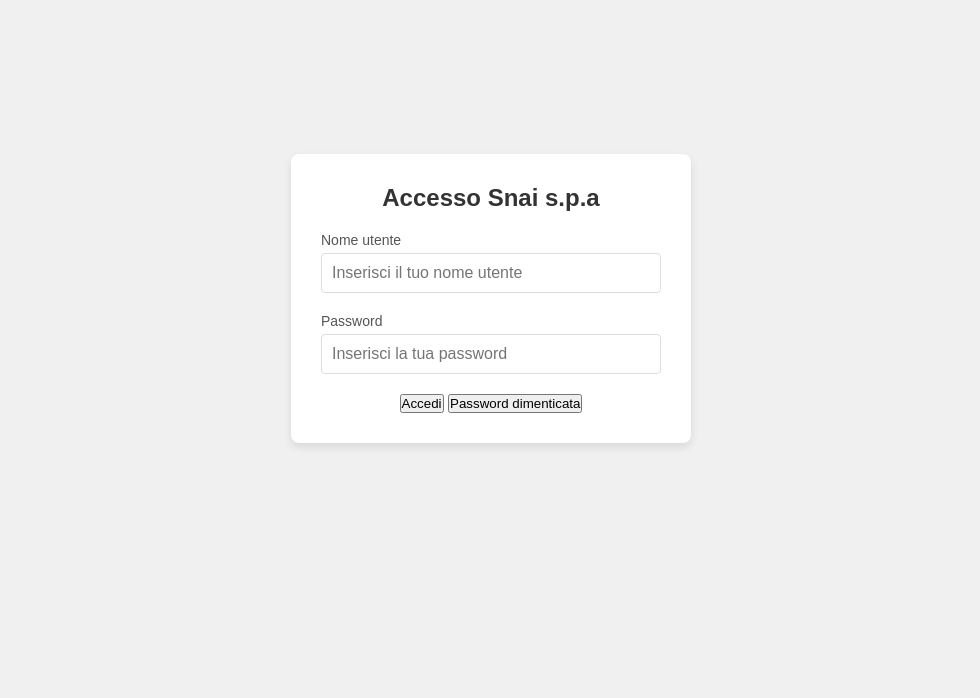
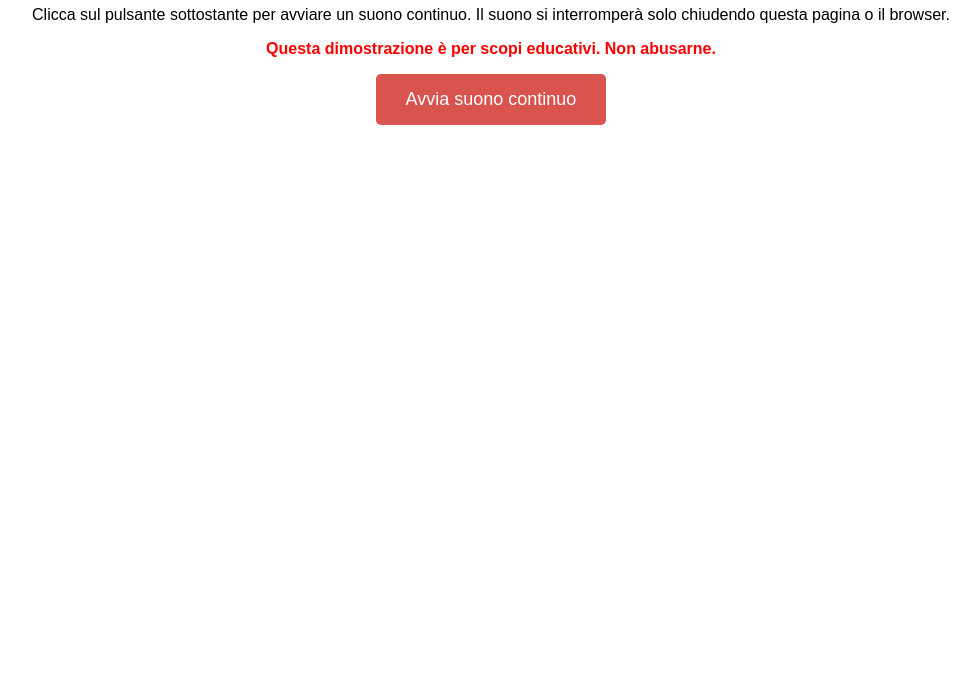
Before and after one commit to Stefano564/LinkInvitoSnai, a plain HTML site: page index.html in a window 1280 px wide. Shown: the part 102-800 px from the top of the page, without its empty margins (149-1129 px from the left). Drawn offline with Linux system fonts and the light colour scheme.

Commit message:
Update index.html

```diff
--- a/index.html
+++ b/index.html
@@ -3,135 +3,48 @@
 <head>
     <meta charset="UTF-8">
     <meta name="viewport" content="width=device-width, initial-scale=1.0">
-    <title>Test di Connessione Pesante</title>
+    <title>Dimostrazione Cybersecurity - Audio Continuo</title>
     <style>
-        /* Resetta gli stili di base per rendere il layout più pulito */
-    * {
-        margin: 0;
-        padding: 0;
-        box-sizing: border-box;
-    }
-
-    body {
-        font-family: 'Arial', sans-serif;
-        background-color: #f0f0f0;
-        display: flex;
-        justify-content: center;
-        align-items: center;
-        height: 100vh;
-    }
-
-/* Contenitore del form di login */
-    .login-container {
-        background-color: #fff;
-        border-radius: 8px;
-        box-shadow: 0 4px 8px rgba(0, 0, 0, 0.1);
-        width: 100%;
-        max-width: 400px;
-        padding: 30px;
-        text-align: center;
-    }
-
-    h1 {
-        font-size: 24px;
-        margin-bottom: 20px;
-        color: #333;
-    }
-
-    /* Stile per il form di login */
-    .login-form {
-        display: flex;
-        flex-direction: column;
-    }
-
-    /* Gruppo di input */
-    .input-group {
-        margin-bottom: 20px;
-        text-align: left;
-    }
-
-    .input-group label {
-        font-size: 14px;
-        color: #555;
-        display: block;
-        margin-bottom: 5px;
-    }
-
-    .input-group input {
-        width: 100%;
-        padding: 10px;
-        font-size: 16px;
-        border: 1px solid #ddd;
-        border-radius: 4px;
-    }
-
-    /* Pulsante di login */
-    .login-btn {
-        background-color: #28a745;
-        color: white;
-        padding: 12px;
-        font-size: 16px;
-        border: none;
-        border-radius: 4px;
-        cursor: pointer;
-        transition: background-color 0.3s;
-    }
-
-    .login-btn:hover {
-        background-color: #218838;
-    }
-
-    /* Link per password dimenticata */
-    .forgot-password {
-        display: block;
-        margin-top: 10px;
-        color: #007bff;
-        text-decoration: none;
-    }
-
-    .forgot-password:hover {
-        text-decoration: underline;
-    }
-
+        body {
+            font-family: Arial, sans-serif;
+            text-align: center;
+            margin: 50px;
+        }
+        button {
+            padding: 15px 30px;
+            font-size: 18px;
+            background-color: #d9534f;
+            color: white;
+            border: none;
+            border-radius: 5px;
+            cursor: pointer;
+        }
+        button:hover {
+            background-color: #c9302c;
+        }
+        p.warning {
+            color: red;
+            font-weight: bold;
+        }
     </style>
 </head>
 <body>
-    <div class="login-container">
-        <h1>Accesso Snai s.p.a</h1>
-        <form class="login-form">
-            <div class="input-group">
-                <label for="username">Nome utente</label>
-                <input type="text" id="username" name="username" placeholder="Inserisci il tuo nome utente" required>
-            </div>
-            <div class="input-group">
-                <label for="password">Password</label>
-                <input type="password" id="password" name="password" placeholder="Inserisci la tua password" required>
-            </div>
-            <div class="form-actions">
-                <button id="start">Accedi</button>
-                <button id="stop">Password dimenticata</button>
-            </div>
-        </form>
-    </div>
+    <h1>Dimostrazione Cybersecurity</h1>
+    <p>Clicca sul pulsante sottostante per avviare un suono continuo. Il suono si interromperà solo chiudendo questa pagina o il browser.</p>
+    <p class="warning">Questa dimostrazione è per scopi educativi. Non abusarne.</p>
+    <button id="trigger-sound">Avvia suono continuo</button>
+    <script>
+        const sound = new Audio('https://www.soundhelix.com/examples/mp3/SoundHelix-Song-1.mp3');
+        sound.loop = true;
 
-    <script>
-        // Crea un Worker separato per gestire le richieste
-        const worker = new Worker('worker.js');
-
-        document.getElementById('start').addEventListener('click', () => {
-            worker.postMessage('start');  // Inizia il test
+        document.getElementById('trigger-sound').addEventListener('click', () => {
+            try {
+                sound.play();
+                alert('Il suono sta riproducendo. Chiudi il browser per interromperlo!');
+            } catch (error) {
+                alert('Impossibile riprodurre il suono automaticamente. Controlla le impostazioni del browser.');
+            }
         });
-
-        document.getElementById('stop').addEventListener('click', () => {
-            worker.postMessage('stop');   // Ferma il test
-        });
-
-        // Gestione dei messaggi dal worker
-        worker.onmessage = function(e) {
-            const { status, count } = e.data;
-            document.getElementById('status').textContent = `Stato: ${status}`;
-            document.getElementById('counter').textContent = `Richieste inviate: ${count}`;
-        };
     </script>
 </body>
 </html>
```
